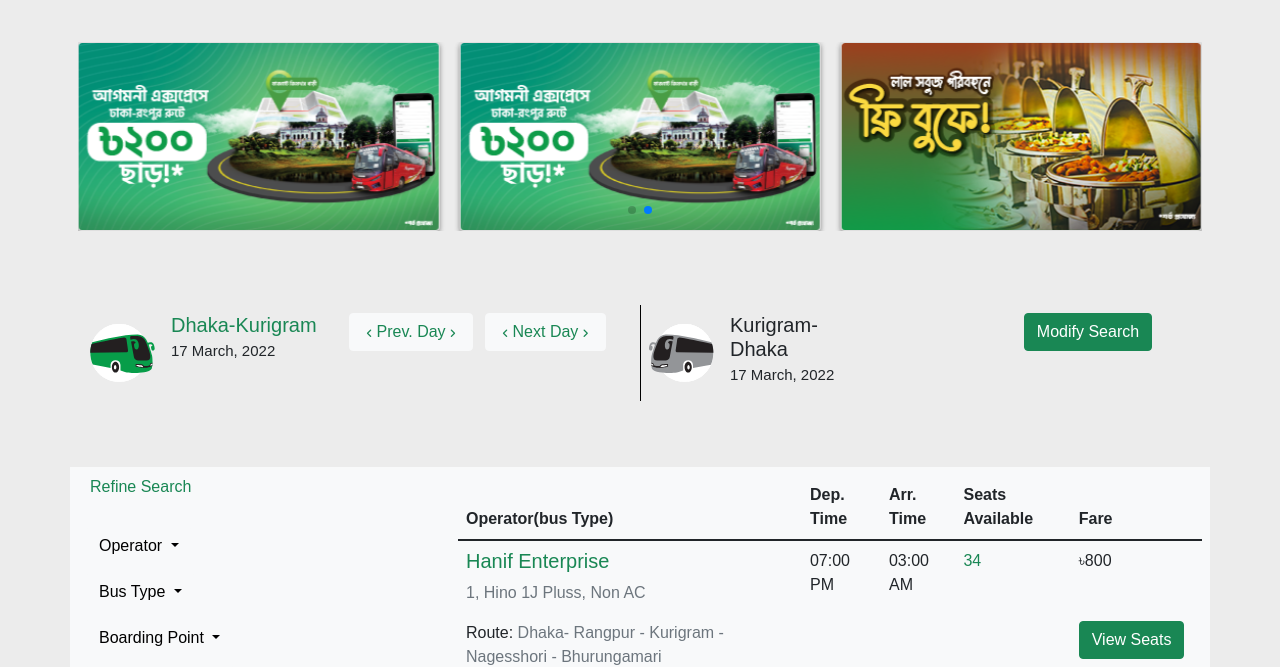
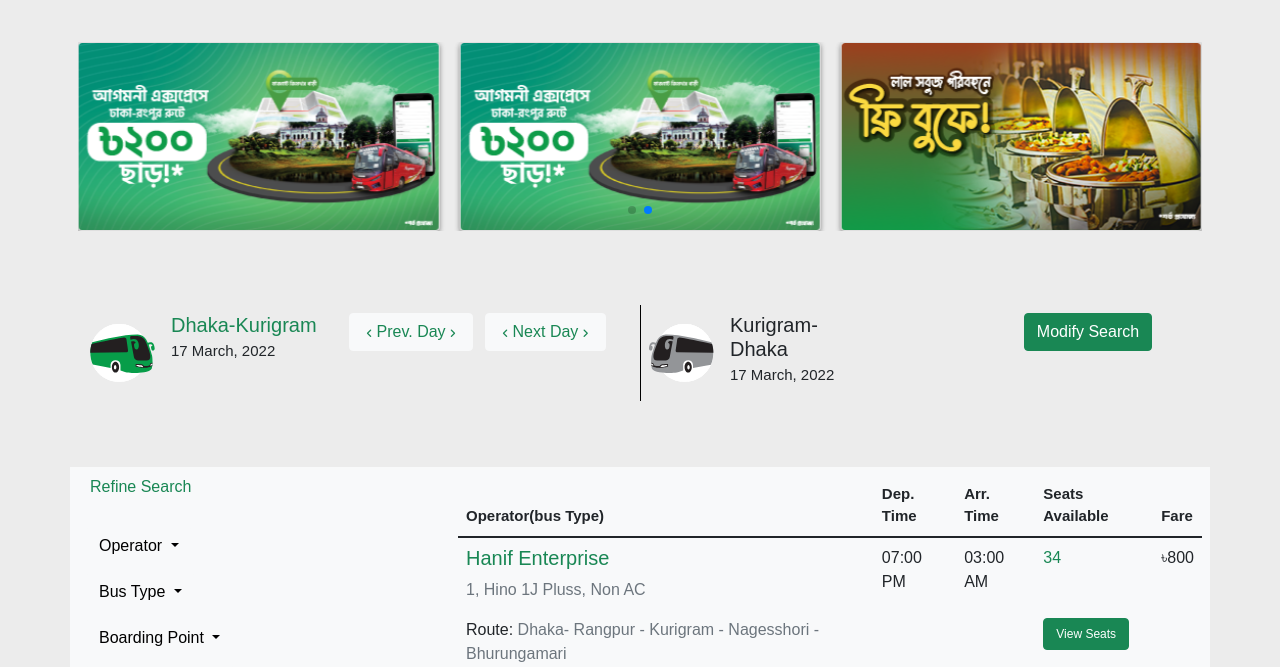
Before and after one commit to saikat100/shohoz-clone, a plain HTML site: page index.html in a window 1280 px wide. Shown: the part 138-805 px from the top of the page. Drawn offline with nearby package versions, Linux system fonts and the light colour scheme.

Commit message:
font sizeing

```diff
--- a/index.html
+++ b/index.html
@@ -235,11 +235,11 @@
           <table class="table">
             <thead>
               <tr class="text-start">
-                <th scope="col">Operator(bus Type)</th>
-                <th scope="col">Dep. Time</th>
-                <th scope="col">Arr. Time</th>
-                <th scope="col">Seats Available</th>
-                <th scope="col">Fare</th>
+                <th scope="col" class="text-sizeing">Operator(bus Type)</th>
+                <th scope="col" class="text-sizeing">Dep. Time</th>
+                <th scope="col" class="text-sizeing">Arr. Time</th>
+                <th scope="col" class="text-sizeing">Seats Available</th>
+                <th scope="col" class="text-sizeing">Fare</th>
               </tr>
             </thead>
             <tbody>
@@ -253,8 +253,8 @@
                 </td>
                 <td>07:00 PM</td>
                 <td>03:00 AM</td>
-                <td class="text-success">34</td>
-                <td>৳800 <button class="btn btn-success mt-5 fw-lighter">View Seats</button></td>
+                <td class="text-success">34 <button class="btn btn-success mt-5 btn-font-size">View Seats</button></td>
+                <td>৳800</td>
               </tr>
 
             </tbody>
--- a/style.css
+++ b/style.css
@@ -9,6 +9,14 @@ body{
 }
 ul{
 	list-style: none;
+}
+
+.text-sizeing{
+	font-size:15px;
+}
+
+.btn-font-size{
+	font-size:12px;
 }
 
 .custom-nav{
```
